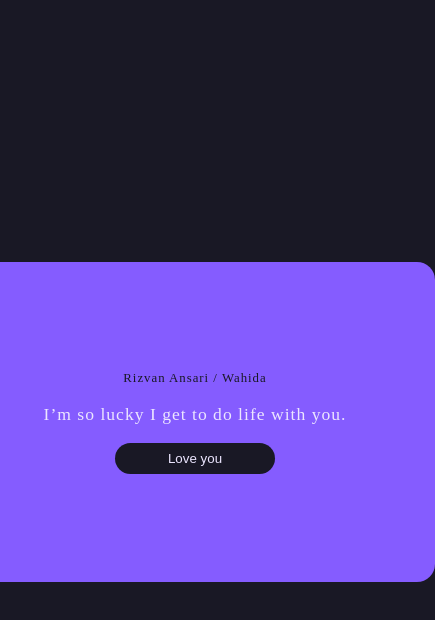
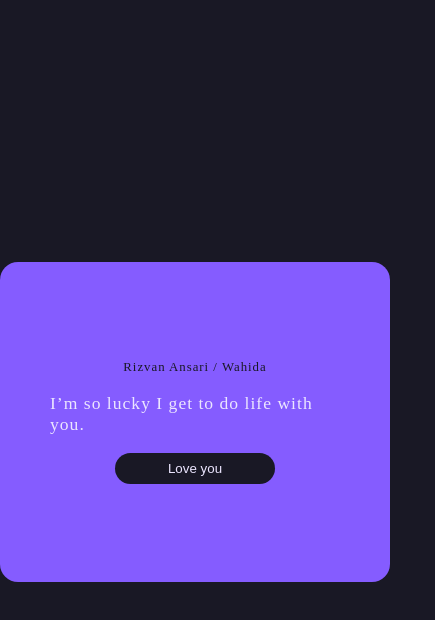
Before and after one commit to afaiz-space/ansari, a plain HTML site: page index.html in a window 390 px wide. Both pictures are taken after a click on the element 194 px from the left and 492 px from the top of the page. Shown: the whole page, 435 px wide, since content can reach past the window. Drawn offline with Linux system fonts and the light colour scheme.

Commit message:
add media query

```diff
--- a/index.html
+++ b/index.html
@@ -132,6 +132,14 @@
           transform: scale(0.8);
         }
       }
+      @media  screen and (max-width:480px) {
+        .card {
+
+        width: 100%;
+
+
+      }
+      }
     </style>
   </head>
   <body>
```
